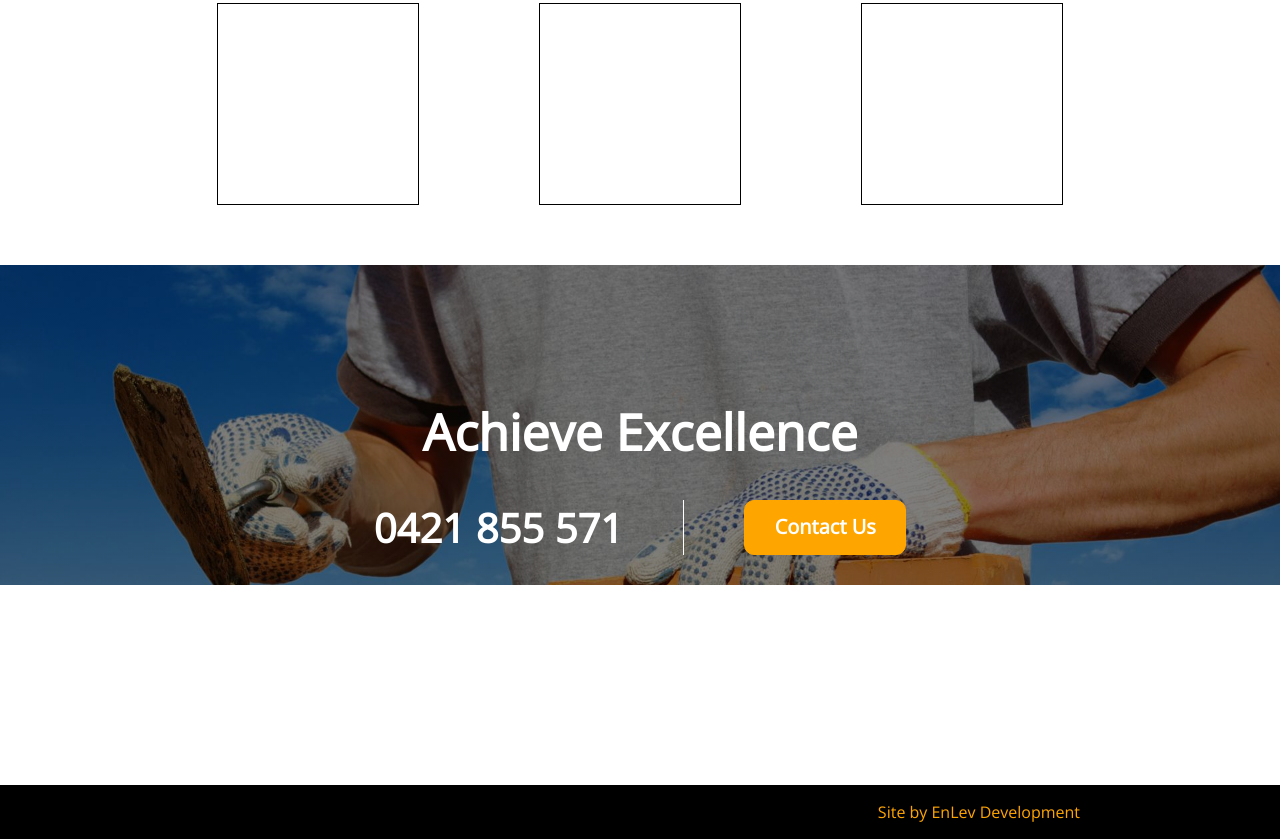
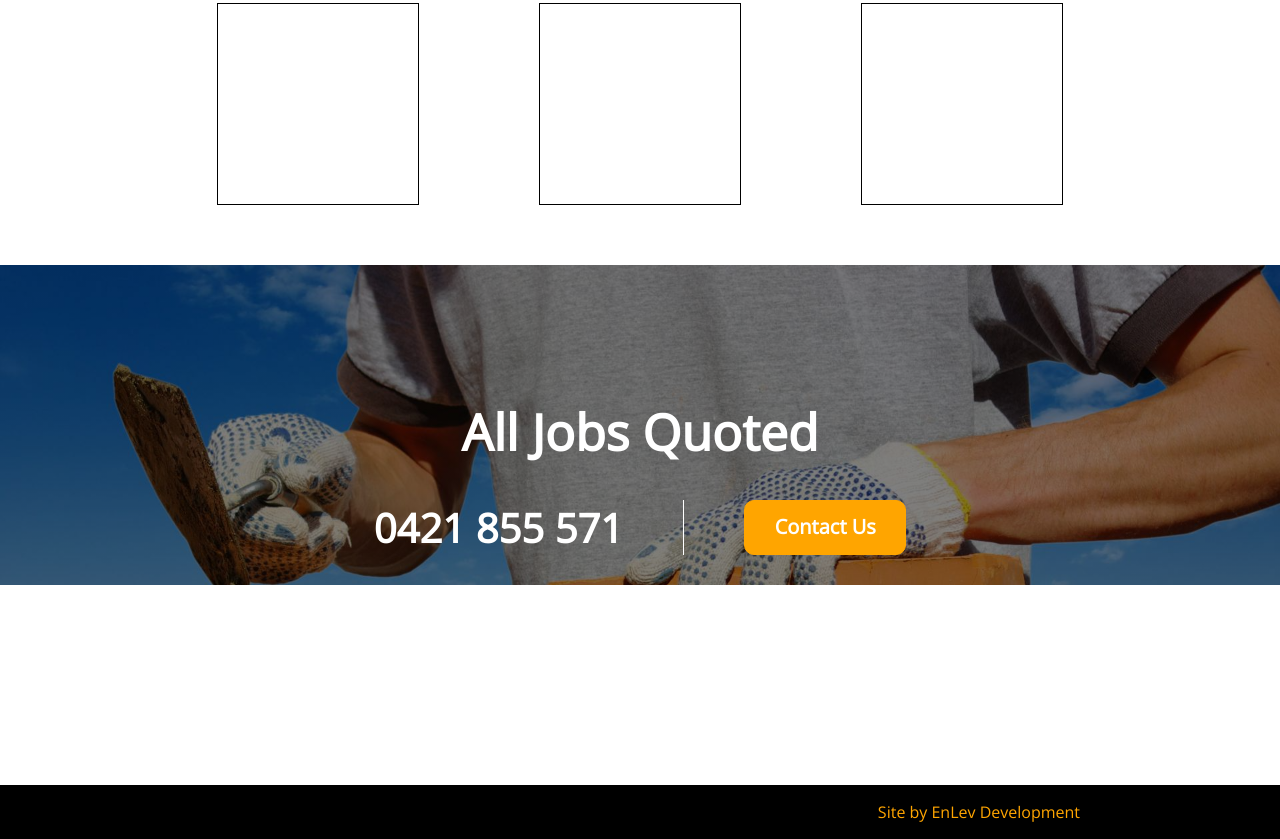
Before and after one commit to enlev/enlev.github.io, a plain HTML site: page index.html in a window 1280 px wide. Shown: the part 1055-1894 px from the top of the page. Drawn offline with nearby package versions, Linux system fonts and the light colour scheme.

Commit message:
Update index.html

```diff
--- a/index.html
+++ b/index.html
@@ -39,7 +39,7 @@
 
 
 		<div class='parallax'>
-				<h1>Achieve Excellence</h1>
+				<h1>All Jobs Quoted</h1>
 			<div class='cta'>
 				<div id='number'>0421 855 571</div>
 				<div id='line'></div>
```
